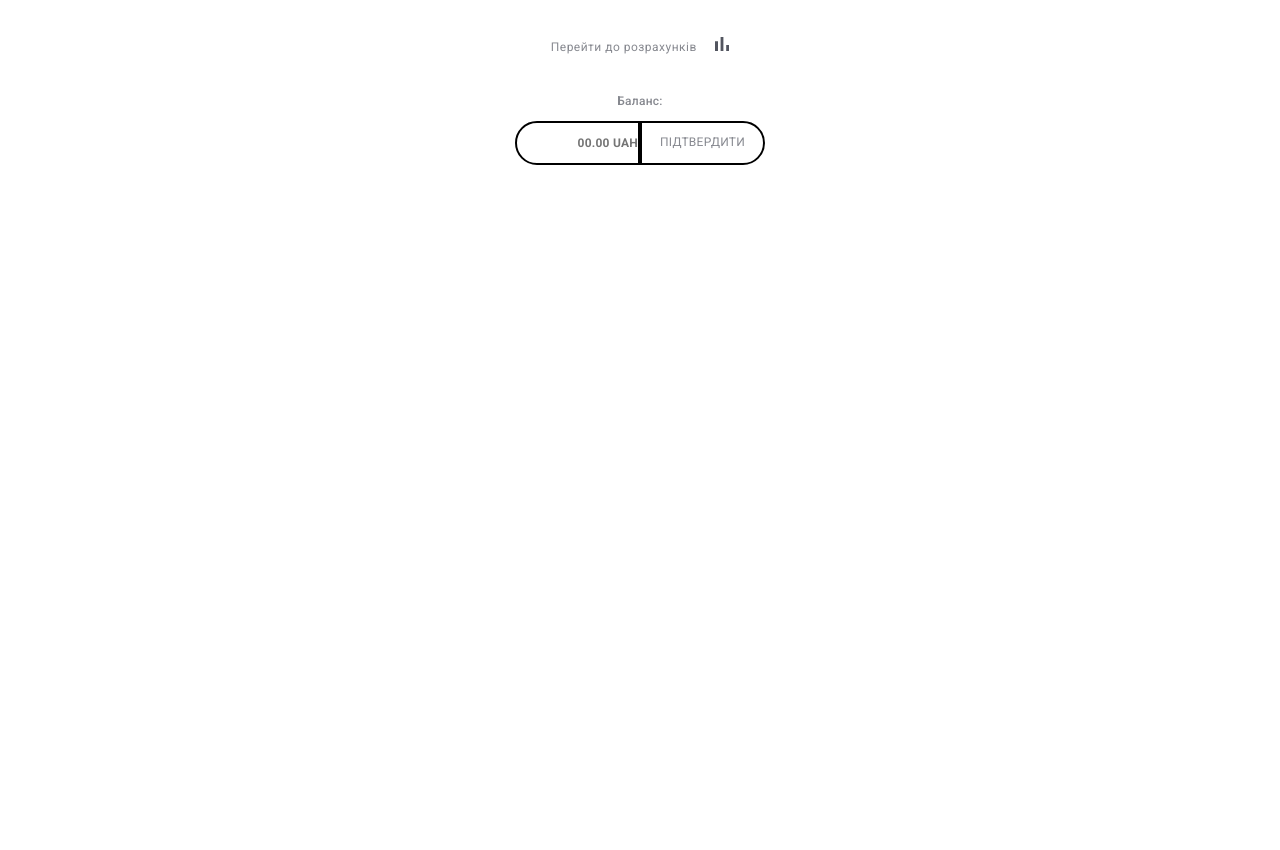
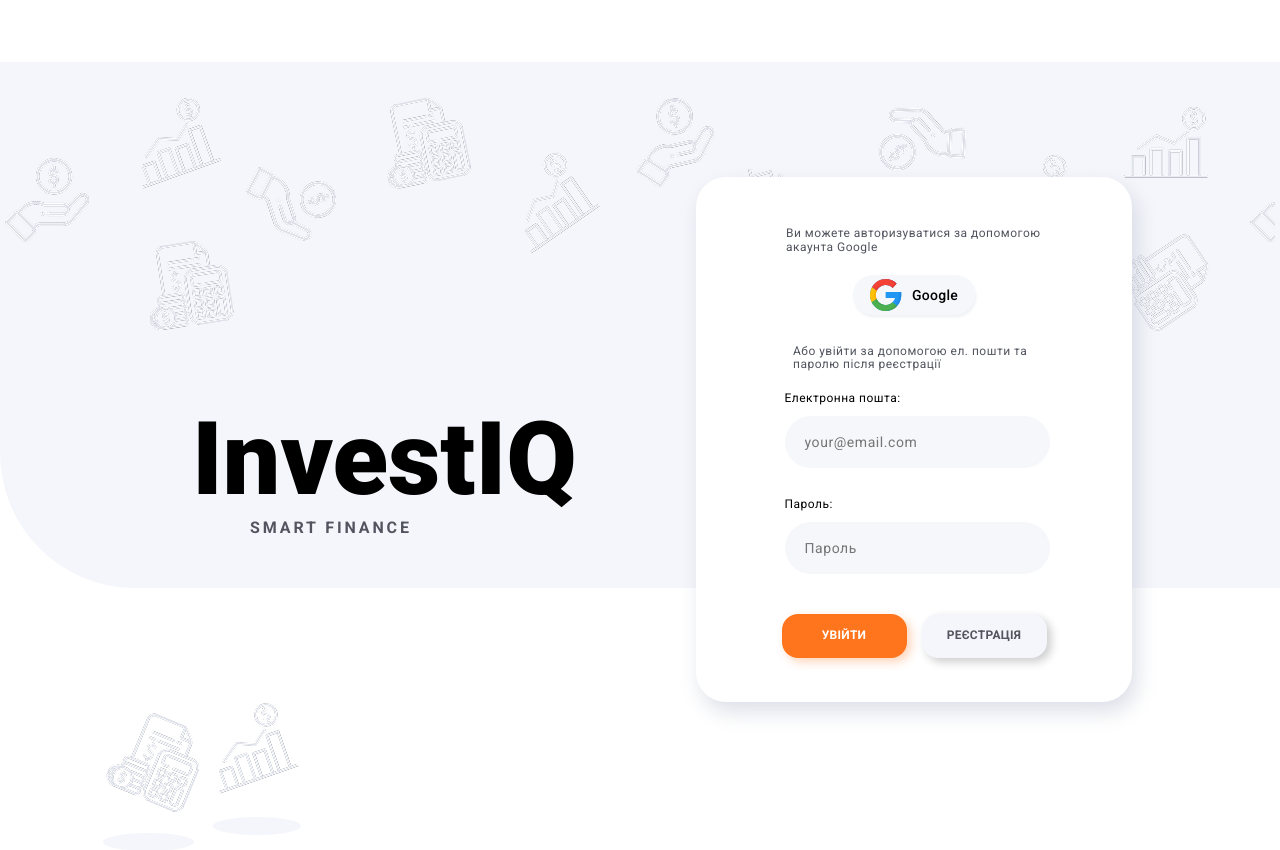
Before and after one commit to SakaPati/InvestIQ, a React (Vite) app in the folder frontend/: page /InvestIQ/login in a window 1280 px wide. Shown: the top 850 px of the page. Built offline with nearby package versions, Linux system fonts and the light colour scheme; no server answers.

Commit message:
Added: style in home page

```diff
--- a/frontend/src/App.tsx
+++ b/frontend/src/App.tsx
@@ -7,8 +7,8 @@
   return (
     <>
 
-      <Home />
-      {/* <Login /> */}
+      {/* <Home /> */}
+      <Login />
       {/* <Report /> */}
     </>
   )
--- a/frontend/src/components/Home/Home.module.css
+++ b/frontend/src/components/Home/Home.module.css
@@ -4,6 +4,11 @@
   justify-content: center;
   align-items: center;
   margin-top: 37px;
+
+  @media (min-width: 768px) {
+    flex-direction: row;
+    align-items: baseline;
+  }
 }
 
 .calculations {
@@ -13,6 +18,15 @@
   letter-spacing: 0.04em;
   text-align: right;
   color: rgba(82, 85, 95, 0.7);
+
+  @media (min-width: 768px) {
+    order: 1;
+    margin-left: 80px;
+  }
+
+  @media (min-width: 1280px) {
+    margin-left: 174px;
+  }
 }
 
 .graf {
@@ -23,6 +37,10 @@
   display: flex;
   justify-content: center;
   align-items: center;
+
+  @media (min-width: 768px) {
+    column-gap: 15px;
+  }
 }
 
 .balance {
@@ -50,8 +68,15 @@
   color: #000;
   border: 2px solid #000;
   border-radius: 22px 0 0 22px;
-  width: 125px;
-  height: 44px;
+  padding-right: 17px;
+
+  @media (min-width: 768px) {
+    border: 2px solid #000;
+    border-radius: 16px;
+    width: 125px;
+    height: 44px;
+    padding-right: 20px;
+  }
 }
 
 .balanceButton {
@@ -67,4 +92,11 @@
   letter-spacing: 0.02em;
   text-transform: uppercase;
   color: rgba(82, 85, 95, 0.7);
+
+  @media (min-width: 768px) {
+    border: 2px solid #000;
+    border-radius: 16px;
+    width: 125px;
+    height: 44px;
+  }
 }
--- a/frontend/src/components/Home/Home.tsx
+++ b/frontend/src/components/Home/Home.tsx
@@ -11,7 +11,7 @@
 
                     <p className={s.balance}>Баланс:</p>
                     <div className={s.balanceContainer}>
-                        <input type="text" placeholder="00.00 UAH" className={s.balanceInput} />
+                        <input type="number" placeholder="00.00 UAH" className={s.balanceInput} />
                         <button type="button" className={s.balanceButton}>підтвердити</button>
                     </div>
                 </div>
--- a/frontend/src/components/authorization/login/Authorization.module.css
+++ b/frontend/src/components/authorization/login/Authorization.module.css
@@ -291,3 +291,16 @@
     top: 631px;
   }
 }
+
+.errorText {
+  color: #e74c3c;
+  font-size: 12px;
+  margin: 4px 0 0 0;
+}
+
+.apiErrorText {
+  color: #e74c3c;
+  text-align: center;
+  margin-top: 8px;
+  font-size: 14px;
+}
--- a/frontend/src/components/authorization/login/Login.tsx
+++ b/frontend/src/components/authorization/login/Login.tsx
@@ -26,8 +26,12 @@
     const valid = (data: UserFormDate): FormErrors => {
         const newErrors: FormErrors = {};
 
-        if (!data.email || data.email.trim() === "") newErrors.email = "це обов’язкове поле";
-        if (!data.password || data.password.trim() === "") newErrors.password = "це обов’язкове поле";
+        if (!data.email || data.email.trim() === "") {
+            newErrors.email = "це обов’язкове поле";
+        }
+        if (!data.password || data.password.trim() === "") {
+            newErrors.password = "це обов’язкове поле";
+        }
 
         return newErrors;
     };
@@ -40,8 +44,8 @@
         const formData = new FormData(e.currentTarget);
 
         const fields: UserFormDate = {
-            email: formData.get("email") as string,
-            password: formData.get("password") as string
+            email: (formData.get("email") as string) || "",
+            password: (formData.get("password") as string) || ""
         };
 
         const validationErrors: FormErrors = valid(fields);
@@ -61,7 +65,6 @@
             console.log("Успешный вход:", response.data);
 
         } catch (error: any) {
-            console.error("Ошибка при авторизации:", error);
             const message = error.response?.data?.message || "Не вдалося увійти. Перевірте дані.";
             setApiError(message);
         } finally {
@@ -97,20 +100,30 @@
                         <AuthButtons />
                         <p className={s.orRegisterTitle}>Або увійти за допомогою ел. пошти та паролю після реєстрації</p>
 
-                        <form onSubmit={handleSubmit} className={s.loginForm}>
+                        <form onSubmit={handleSubmit} className={s.loginForm} noValidate>
                             <div>
                                 <label htmlFor="useremail">Електронна пошта:</label>
-                                <input type="email" id="useremail" name="email" placeholder="your@email.com" required />
-                                {errors.email && <p style={{ color: 'red', margin: 0 }}>{errors.email}</p>}
+                                <input
+                                    type="email"
+                                    id="useremail"
+                                    name="email"
+                                    placeholder="your@email.com"
+                                />
+                                {errors.email && <p className={s.errorText}>{errors.email}</p>}
                             </div>
 
                             <div>
                                 <label htmlFor="password">Пароль:</label>
-                                <input type="password" id="password" name="password" placeholder="Пароль" required />
-                                {errors.password && <p style={{ color: 'red', margin: 0 }}>{errors.password}</p>}
+                                <input
+                                    type="password"
+                                    id="password"
+                                    name="password"
+                                    placeholder="Пароль"
+                                />
+                                {errors.password && <p className={s.errorText}>{errors.password}</p>}
                             </div>
 
-                            {apiError && <p style={{ color: 'red', textAlign: 'center' }}>{apiError}</p>}
+                            {apiError && <p className={s.apiErrorText}>{apiError}</p>}
 
                             <div className={s.formActions}>
                                 <button type="submit" className={s.submitBtn} disabled={isLoading}>
```
